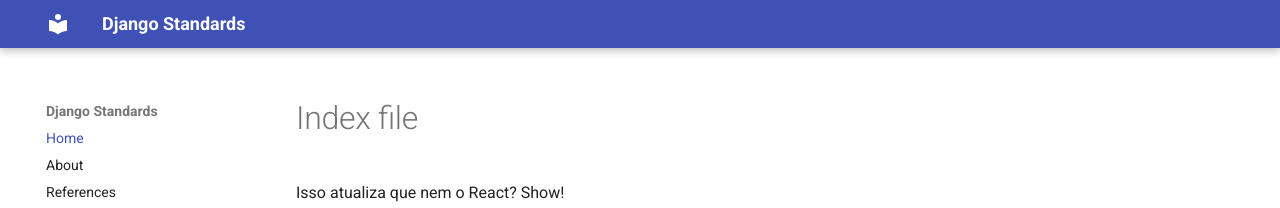
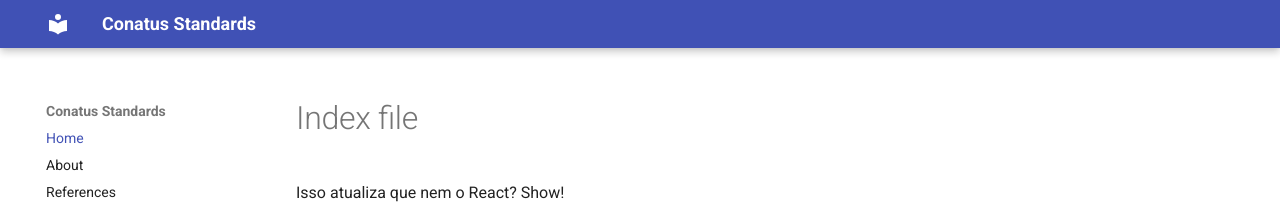
Before and after one commit to conatussw/django-standards, an MkDocs documentation site: the page built from docs/index.md, in a window 1280 px wide. Shown: the top 208 px of the page. Built offline with MkDocs 1.6.1 and Material for MkDocs 9.7.7, drawn with Linux system fonts in a browser that asks for light colours.

```diff
--- a/mkdocs.yml
+++ b/mkdocs.yml
@@ -1,4 +1,4 @@
-site_name: Django Standards
+site_name: Conatus Standards
 site_url: https://github.com/conatussw/django-standards
 
 plugins:
```
Also changed, not shown: 2 other files.
